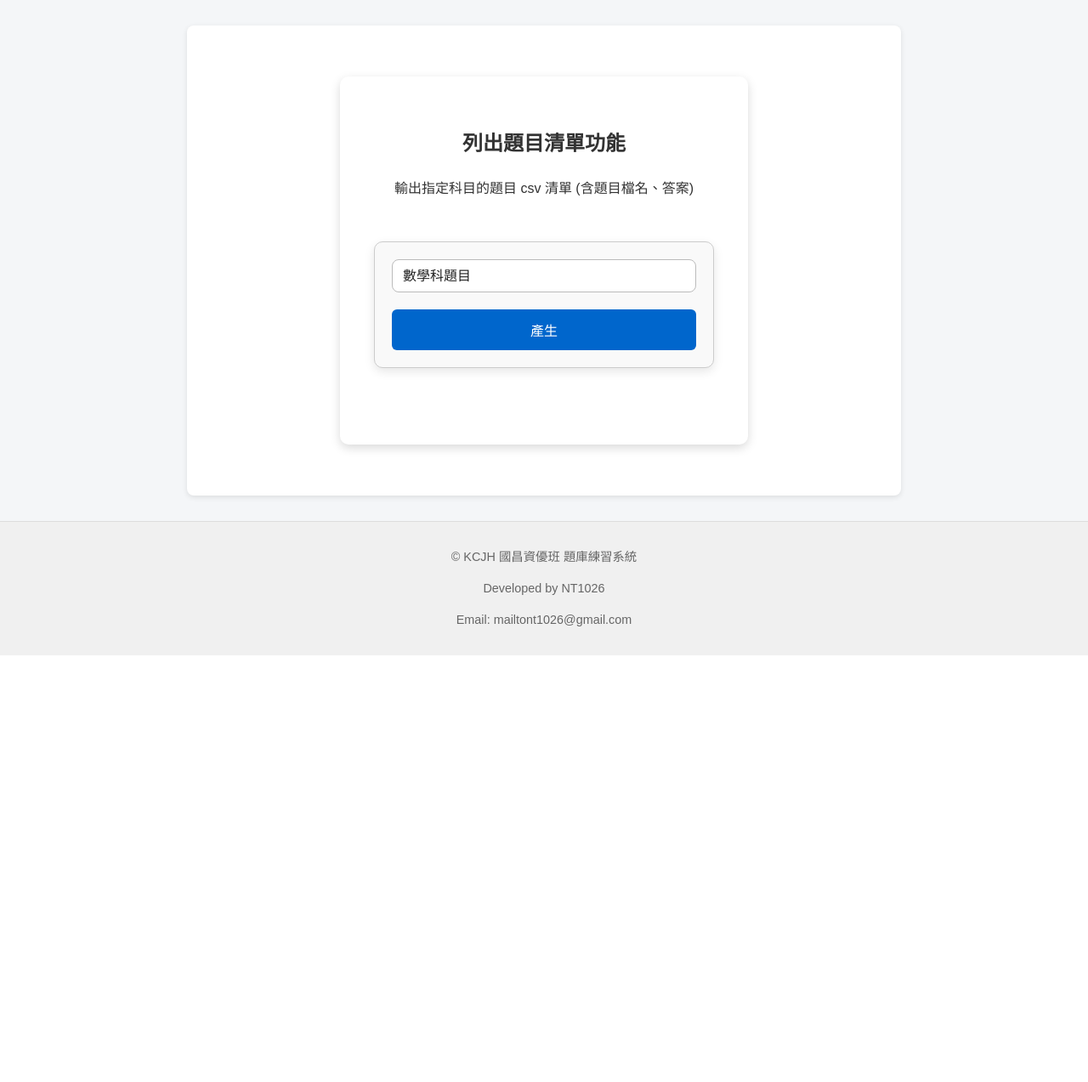
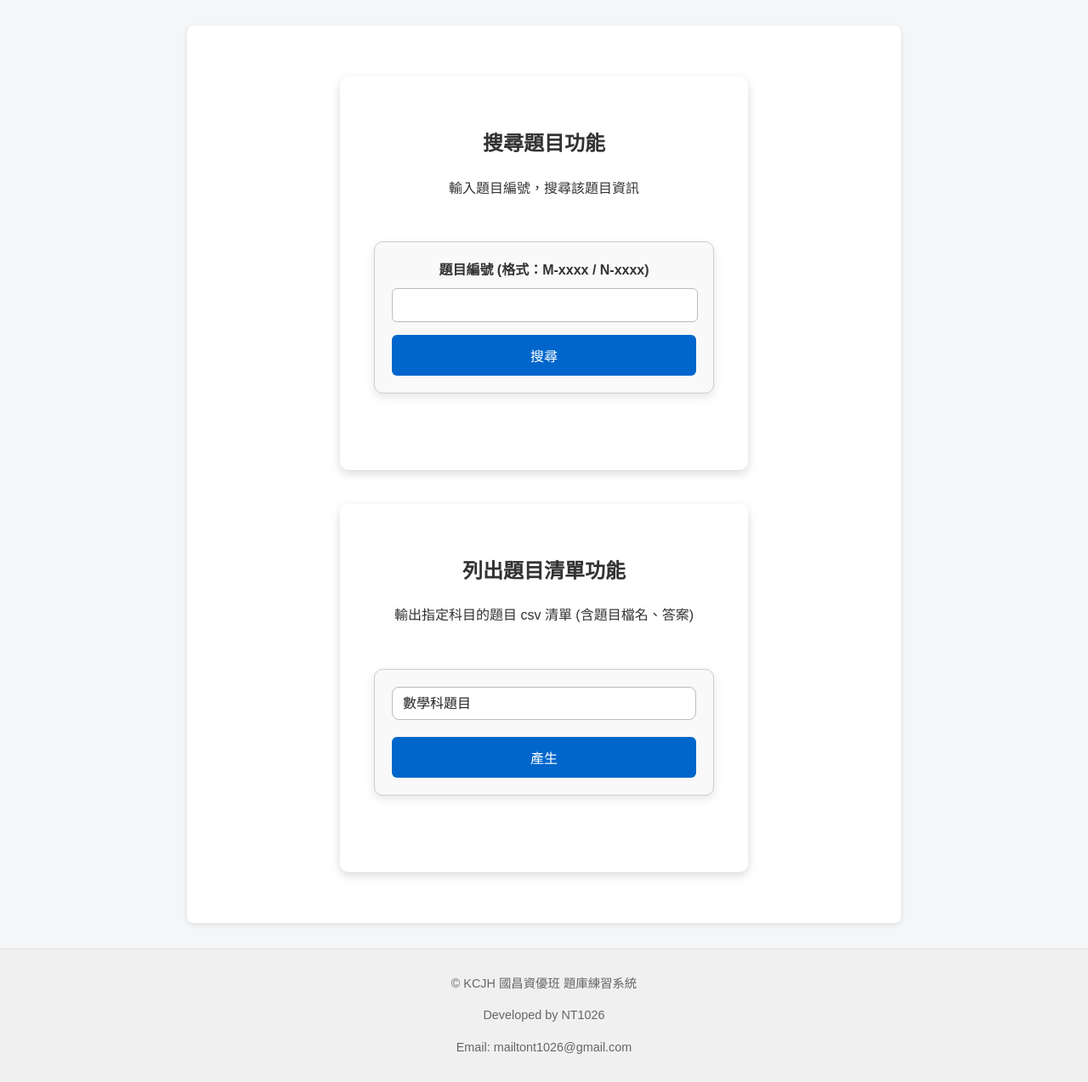
Before and after one commit to NT1026/question_bank_demo, a FastAPI app: template templates/question_read.html in a window 1280 px wide. Shown: the part 68-1341 px from the top of the page at 85% size. Before the commit the page ends 839 px from the top, so only its background shows below. Run offline with FastAPI, Linux system fonts and the light colour scheme; the template is opened without the code that fills it, so the values that code supplies are empty.

Commit message:
feat: 新增 教師搜尋特定題目 功能

```diff
--- a/crud/question.py
+++ b/crud/question.py
@@ -55,9 +55,9 @@ class QuestionCrudManager:
     ):
         stmt = select(QuestionModel).where(QuestionModel.image_path.contains(filename))
         result = await db_session.execute(stmt)
-        questions = result.scalars().all()
+        question = result.scalar_one_or_none()
 
-        return questions
+        return question
 
     async def delete_by_filename(
         self,
--- a/templates/question_delete.html
+++ b/templates/question_delete.html
@@ -2,9 +2,8 @@
 <div class="question-function">
     <h2>刪除題目功能</h2>
     <p>輸入題目編號，刪除指定題目</p>
-    <p>題目編號格式：M-xxxx、N-xxxx</p>
     <form action="/teacher/question/delete" method="post">
-        <label for="filename">題目檔案名稱</label>
+        <label for="filename">題目編號 (格式：M-xxxx / N-xxxx)</label>
         <input type="text" id="filename" name="filename" required />
         <button type="submit">刪除</button>
     </form>
--- a/templates/question_read.html
+++ b/templates/question_read.html
@@ -1,16 +1,49 @@
 {% extends "base.html" %} {% block content %}
+<div class="question-function">
+    <h2>搜尋題目功能</h2>
+    <p>輸入題目編號，搜尋該題目資訊</p>
+    <form action="/teacher/question/read" method="post">
+        <label for="question_id">題目編號 (格式：M-xxxx / N-xxxx)</label>
+        <input
+            type="text"
+            id="filename"
+            name="filename"
+            pattern="[MN]-\d{4}"
+            title="題目編號格式錯誤，請輸入 M-xxxx 或 N-xxxx"
+            required
+        />
+        <button type="submit">搜尋</button>
+    </form>
+    {% if question %}
+    <p style="color: green">題目編號: {{ question.image_name }}</p>
+    <p style="color: green">所屬科目：{{ question.subject }}</p>
+    <p style="color: green">答案: {{ question.answer }}</p>
+    {% endif %} {% if error_single %}
+    <p style="color: red">{{ error_single }}</p>
+    {% endif %}
+</div>
+
+{% if question %}
+<div class="question">
+    <img
+        src="{{ url_for('get_question_image', question_id=question.id) }}?token={{ question.token }}"
+        alt="題目圖片"
+    />
+</div>
+{% endif %}
+
 <div class="question-function">
     <h2>列出題目清單功能</h2>
     <p>輸出指定科目的題目 csv 清單 (含題目檔名、答案)</p>
-    <form action="/teacher/question/read" method="post">
+    <form action="/teacher/questions/read" method="post">
         <select id="subject" name="subject" required>
             <option value="math">數學科題目</option>
             <option value="nature_science">自然科題目</option>
         </select>
         <button type="submit">產生</button>
     </form>
-    {% if error %}
-    <p style="color: red">{{ error }}</p>
+    {% if error_multiple %}
+    <p style="color: red">{{ error_multiple }}</p>
     {% endif %}
 </div>
 {% endblock %}
```
Also changed, not shown: api/routers/teacher_question_page.py (+50 -1 lines).
